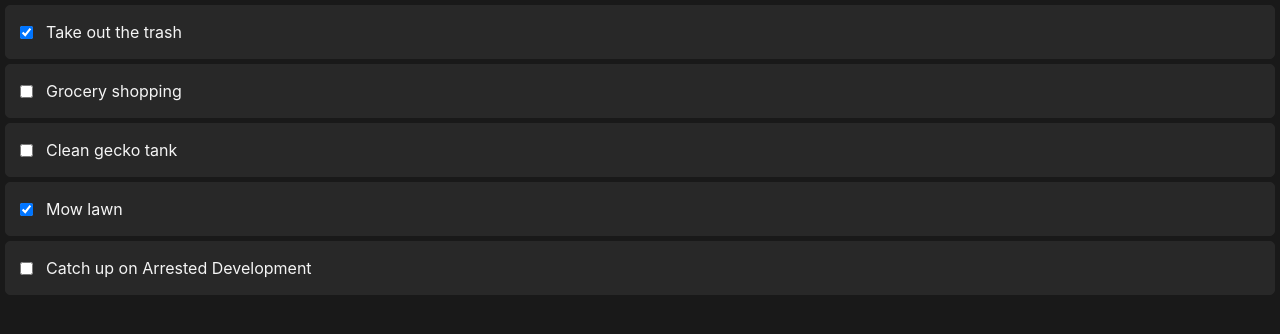
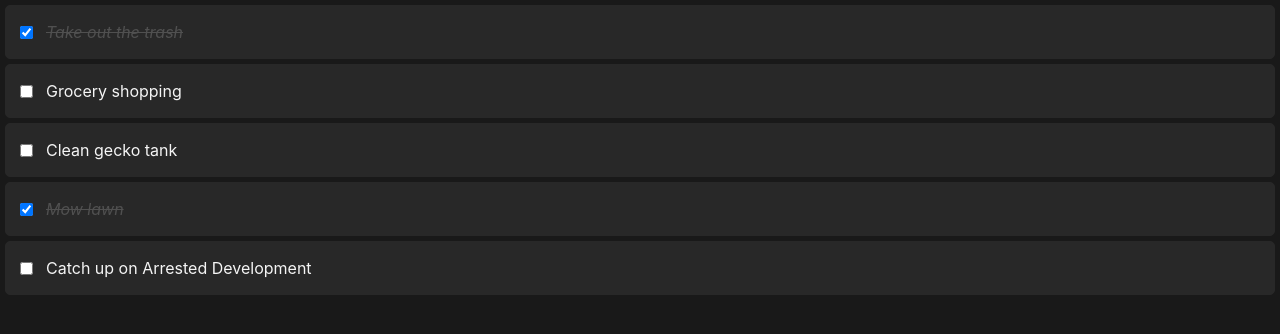
Before and after one commit to adriankristanto/react-to-do-list, a React (Create React App) app in the folder to-do-list/: page / in a window 1280 px wide. Shown: the top 334 px of the page. Built offline with nearby package versions, Linux system fonts and the light colour scheme.

Commit message:
When an item is completed, it will be crossed out

```diff
--- a/to-do-list/src/App.css
+++ b/to-do-list/src/App.css
@@ -1,5 +1,4 @@
 .todo-item {
-  color: whitesmoke;
   display: flex;
   border: 1px groove #282828;
   border-radius: 5px;
--- a/to-do-list/src/App.js
+++ b/to-do-list/src/App.js
@@ -10,13 +10,29 @@ class App extends React.Component {
     this.state = {
       data: todosData
     }
+    this.handleChange = this.handleChange.bind(this);
+  }
+
+  handleChange(id){
+    this.setState(
+      function(prev){
+        // const obj = prev;
+        // assuming that id is always numerical and sorted, we can do random access on the array
+        // obj.data[id - 1].completed = !prev.data[id - 1].completed;
+        // return obj;
+
+        // no assumption made about the data passed
+        return {
+          data: prev.data.map(item => id === item.id ? {id: item.id, text: item.text, completed: !item.completed} : item)
+        }
+      }
+    )
   }
 
   render(){
-
-    const todoComponents = this.state.data.map(function(item){
-      return <TodoItem todo={item}/>;
-    })
+    // remember that with arrow notation, this will automatically set, however, with anonymous function, we need to do something like App.handleChange
+    // we can't simply do this.handleChange
+    const todoComponents = this.state.data.map(item => <TodoItem key={item.id} todo={item} handleChange={this.handleChange}/>)
 
     return (
       <div className="todo-list">
--- a/to-do-list/src/TodoItem.js
+++ b/to-do-list/src/TodoItem.js
@@ -1,10 +1,17 @@
 import React from "react";
 
 function TodoItem(props){
+
+    const itemStyle = {
+        color: !props.todo.completed ? "whitesmoke" : "#505050",
+        textDecoration: props.todo.completed && "line-through",
+        fontStyle: props.todo.completed && "italic"
+    }
+
     return (
         <div className="todo-item">
-            <input type="checkbox" defaultChecked={props.todo.completed}/>
-            <p>{props.todo.text}</p>
+            <input type="checkbox" checked={props.todo.completed} onChange={() => props.handleChange(props.todo.id)}/>
+            <p style={itemStyle}>{props.todo.text}</p>
         </div>
     );
 }
```
